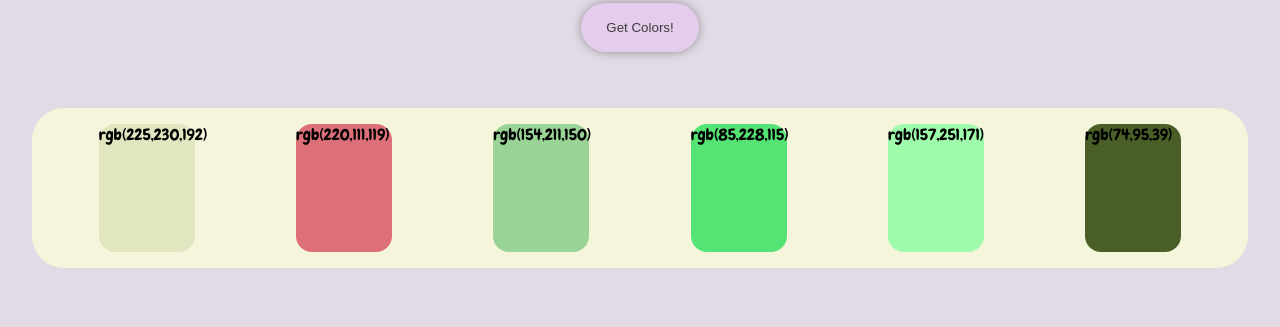
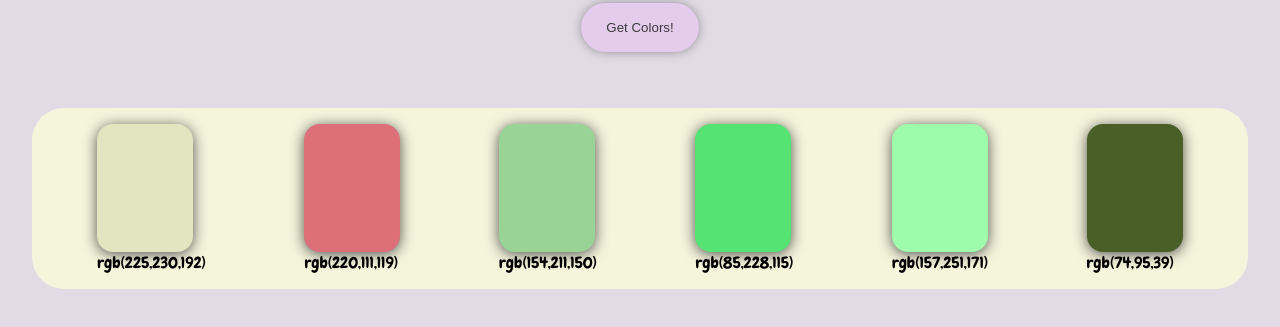
Before and after one commit to ElisabettaMirti/random-palette-generator, a plain HTML site: page index.html in a window 1280 px wide. Both pictures are taken after a click on the button "Get Colors!". Shown: the part 87-414 px from the top of the page. Drawn offline with Linux system fonts and the light colour scheme.

Commit message:
implemented createPalette function

```diff
--- a/script/script.js
+++ b/script/script.js
@@ -9,12 +9,20 @@ function createPalette(){
     containerEl.innerHTML = ""; //svuoto il container
 
     for (let i = 0; i < 6; i++){
-        const divEl = document.createElement('div');
-        divEl.className = 'singleColor';
+        const artEl = document.createElement('article'); //varibile per l'articolo
+        containerEl.appendChild(artEl);
+
+        const divEl = document.createElement('div'); //variabile per il div del colore
+        divEl.className = 'singleColor'
         let colorCode = getColor();
         divEl.style.backgroundColor = colorCode;
-        divEl.innerHTML = colorCode;
-        containerEl.appendChild(divEl);
+
+        const codeEl = document.createElement('p'); //variabile per il codice colore da copiare
+        codeEl.className = 'color-code';
+        codeEl.innerHTML = colorCode;
+
+        artEl.appendChild(divEl);
+        artEl.appendChild(codeEl);
     }
 }
 
--- a/style/style.css
+++ b/style/style.css
@@ -55,4 +55,6 @@ div.singleColor{
     width: 6rem;
     height: 8rem;
     border-radius: 1rem;
+    box-shadow: rgb(80, 80, 80) 0 2px 14px;
+    font-family: sans-serif;
 }
```
